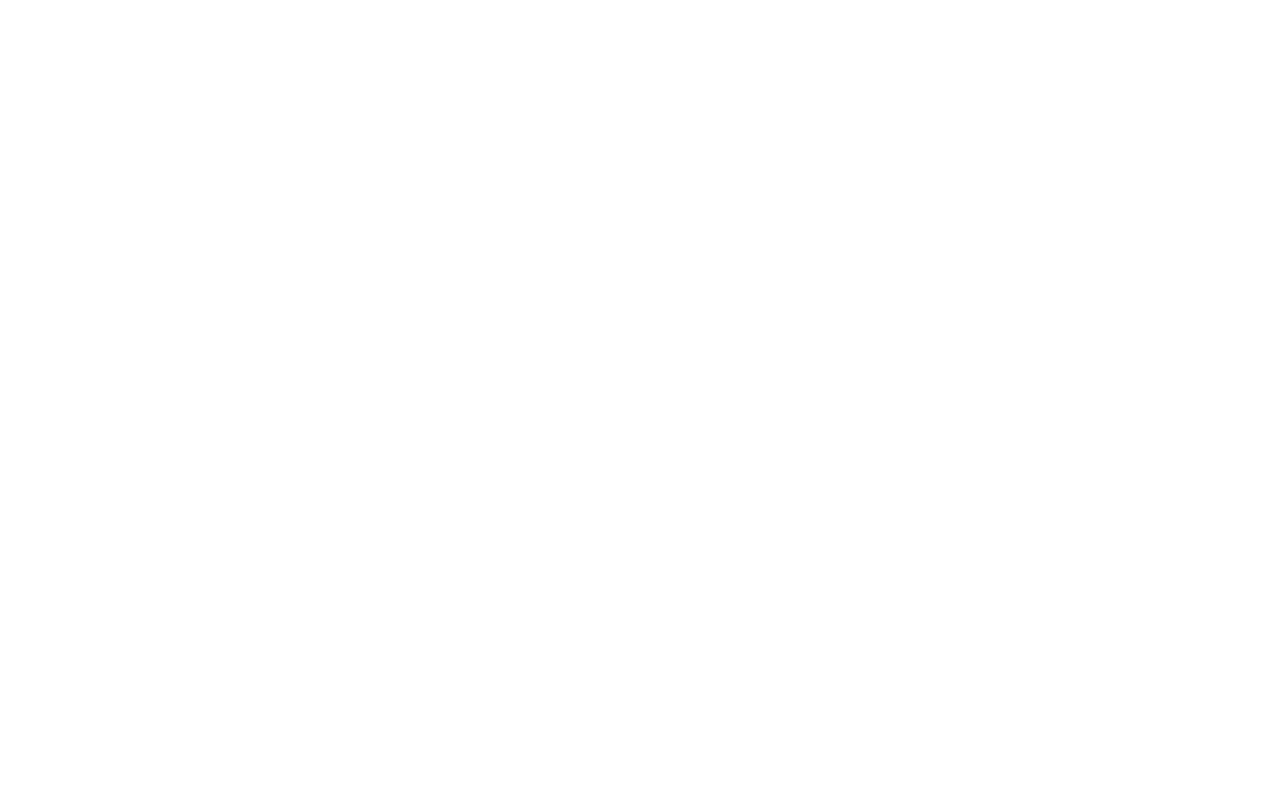
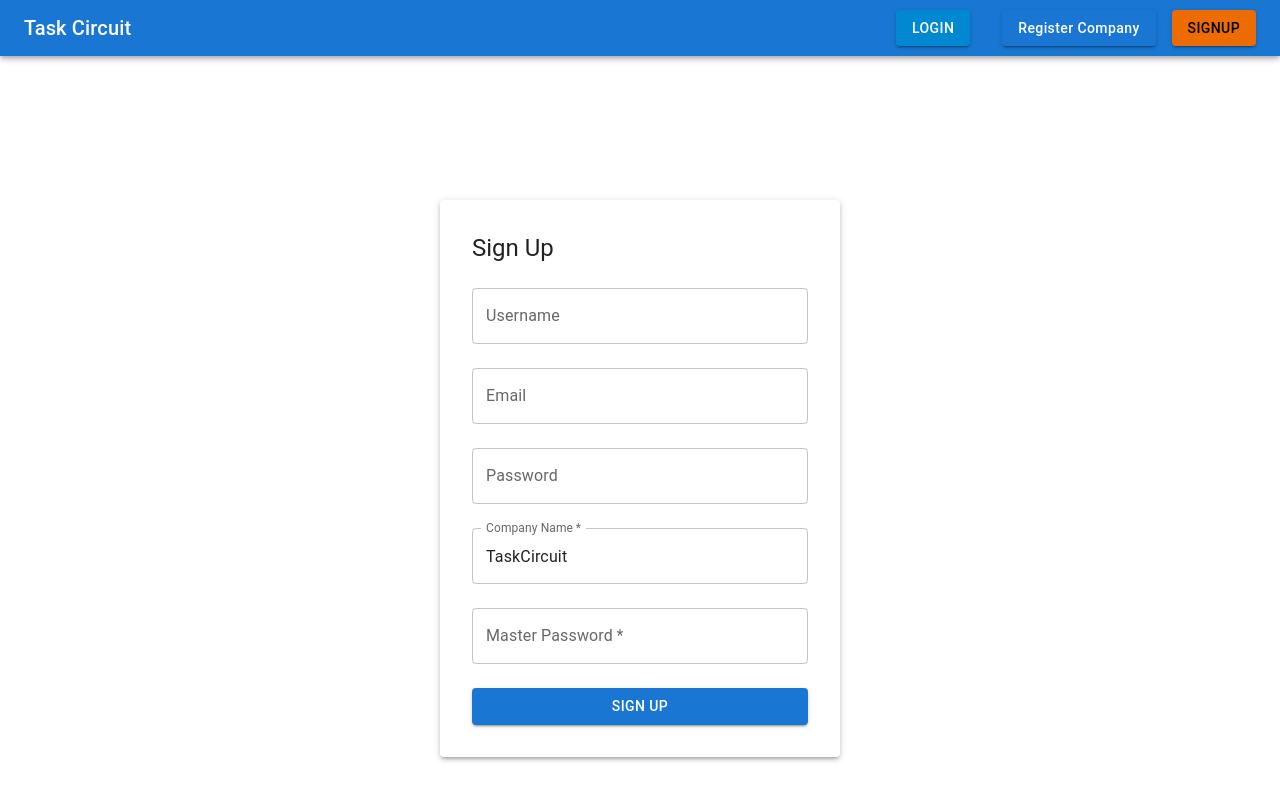
Before and after one commit to YashvanthD/task-circuit-ui-impl, a React (Create React App) app: page /taskcircuit/signup in a window 1280 px wide. Before the commit this address had no page. Built offline with nearby package versions, Linux system fonts and the light colour scheme.

Commit message:
Add files via upload

```diff
--- a/src/App.js
+++ b/src/App.js
@@ -16,6 +16,8 @@
 import InvoicePage from './pages/user/InvoicePage';
 import SettingsPage from './pages/user/SettingsPage';
 import { getRefreshToken, loadUserFromLocalStorage, removeFromLocalStorage, removeUserFromLocalStorage } from './utils/storage';
+import SignupForm from './forms/SignupForm';
+import RegisterCompanyForm from './forms/RegisterCompanyForm';
 
 function AppRoutes() {
   const navigate = useNavigate();
@@ -41,6 +43,8 @@
       <Route path="/taskcircuit/" element={<BaseLayout loggedIn={loggedIn} user={user} onLogout={handleLogout} showSidebar={false}><LandingPage /></BaseLayout>} />
       <Route path="/taskcircuit/home" element={<BaseLayout loggedIn={loggedIn} user={user} onLogout={handleLogout} showSidebar={false}><HomePage /></BaseLayout>} />
       <Route path="/taskcircuit/login" element={<BaseLayout loggedIn={loggedIn} user={user} onLogout={handleLogout} showSidebar={false}><LoginPage /></BaseLayout>} />
+      <Route path="/taskcircuit/signup" element={<BaseLayout loggedIn={loggedIn} user={user} onLogout={handleLogout} showSidebar={false}><SignupForm /></BaseLayout>} />
+      <Route path="/taskcircuit/register-company" element={<BaseLayout loggedIn={loggedIn} user={user} onLogout={handleLogout} showSidebar={false}><RegisterCompanyForm /></BaseLayout>} />
       <Route path="/taskcircuit/user/*" element={<UserLayout />}>
         <Route index element={<DashboardPage />} />
         <Route path="dashboard" element={<DashboardPage />} />
--- /dev/null
+++ b/src/forms/RegisterCompanyForm.js
@@ -0,0 +1,78 @@
+import React, { useState } from 'react';
+import { TextField, Button, Paper, Typography, Box } from '@mui/material';
+import { apiFetch } from '../utils/api';
+
+/**
+ * RegisterCompanyForm - Company registration form for TaskCircuit
+ * Fields: master_password, company_name, username, password, email, pincode, description
+ * Handles API call and error/success display.
+ */
+export default function RegisterCompanyForm() {
+  const [form, setForm] = useState({
+    master_password: '',
+    company_name: 'TaskCircuit',
+    username: '',
+    password: '',
+    email: '',
+    pincode: '',
+    description: 'Default company for TaskCircuit'
+  });
+  const [error, setError] = useState('');
+  const [success, setSuccess] = useState('');
+
+  const handleChange = (e) => {
+    setForm(f => ({ ...f, [e.target.name]: e.target.value }));
+  };
+
+  const handleSubmit = async (e) => {
+    e.preventDefault();
+    setError('');
+    setSuccess('');
+    if (!form.company_name) {
+      setError('Company name is required');
+      return;
+    }
+    if (!form.master_password) {
+      setError('Master password is required');
+      return;
+    }
+    if (!form.username || !form.password || !form.email) {
+      setError('Username, password, and email are required');
+      return;
+    }
+    try {
+      const submitBody = { ...form };
+      const res = await apiFetch('/company/register', {
+        method: 'POST',
+        body: JSON.stringify(submitBody),
+        headers: { 'Content-Type': 'application/json' }
+      });
+      const data = await res.json();
+      if (res.ok && data.success) {
+        setSuccess('Company registration successful!');
+      } else {
+        setError(data.error || (data.errors && Object.values(data.errors).join(', ')) || 'Registration failed');
+      }
+    } catch (err) {
+      setError('Network/server error');
+    }
+  };
+
+  return (
+    <Paper elevation={3} sx={{padding:4, maxWidth:400, margin:'120px auto'}}>
+      <Typography variant="h5" gutterBottom>Register Company</Typography>
+      <Box component="form" noValidate autoComplete="off" onSubmit={handleSubmit}>
+        <TextField label="Master Password" name="master_password" type="password" variant="outlined" fullWidth margin="normal" value={form.master_password} onChange={handleChange} required />
+        <TextField label="Company Name" name="company_name" variant="outlined" fullWidth margin="normal" value={form.company_name} onChange={handleChange} required />
+        <TextField label="Admin Username" name="username" variant="outlined" fullWidth margin="normal" value={form.username} onChange={handleChange} required />
+        <TextField label="Admin Password" name="password" type="password" variant="outlined" fullWidth margin="normal" value={form.password} onChange={handleChange} required />
+        <TextField label="Admin Email" name="email" type="email" variant="outlined" fullWidth margin="normal" value={form.email} onChange={handleChange} required />
+        <TextField label="Pincode" name="pincode" variant="outlined" fullWidth margin="normal" value={form.pincode} onChange={handleChange} />
+        <TextField label="Description" name="description" variant="outlined" fullWidth margin="normal" value={form.description} onChange={handleChange} />
+        {error && <Typography color="error" mt={2}>{error}</Typography>}
+        {success && <Typography color="success.main" mt={2}>{success}</Typography>}
+        <Button variant="contained" color="primary" fullWidth sx={{mt:2}} type="submit">Register Company</Button>
+      </Box>
+    </Paper>
+  );
+}
--- /dev/null
+++ b/src/forms/SignupForm.js
@@ -0,0 +1,70 @@
+import React, { useState } from 'react';
+import { TextField, Button, Paper, Typography, Box } from '@mui/material';
+import { apiFetch } from '../utils/api';
+
+/**
+ * SignupForm - User registration form for TaskCircuit
+ * Includes username, email, password, company name, and master password fields.
+ * Handles API call and error/success display.
+ */
+export default function SignupForm() {
+  const [form, setForm] = useState({
+    username: '',
+    email: '',
+    password: '',
+    company_name: 'TaskCircuit',
+    master_password: ''
+  });
+  const [error, setError] = useState('');
+  const [success, setSuccess] = useState('');
+
+  const handleChange = (e) => {
+    setForm(f => ({ ...f, [e.target.name]: e.target.value }));
+  };
+
+  const handleSubmit = async (e) => {
+    e.preventDefault();
+    setError('');
+    setSuccess('');
+    if (!form.company_name) {
+      setError('Company name is required');
+      return;
+    }
+    if (!form.master_password) {
+      setError('Master password is required');
+      return;
+    }
+    try {
+      const submitBody = { ...form };
+      const res = await apiFetch('/auth/signup', {
+        method: 'POST',
+        body: JSON.stringify(submitBody),
+        headers: { 'Content-Type': 'application/json' }
+      });
+      const data = await res.json();
+      if (res.ok && data.success) {
+        setSuccess('Registration successful!');
+      } else {
+        setError(data.error || (data.errors && Object.values(data.errors).join(', ')) || 'Registration failed');
+      }
+    } catch (err) {
+      setError('Network/server error');
+    }
+  };
+
+  return (
+    <Paper elevation={3} sx={{padding:4, maxWidth:400, margin:'120px auto'}}>
+      <Typography variant="h5" gutterBottom>Sign Up</Typography>
+      <Box component="form" noValidate autoComplete="off" onSubmit={handleSubmit}>
+        <TextField label="Username" name="username" variant="outlined" fullWidth margin="normal" value={form.username} onChange={handleChange} />
+        <TextField label="Email" name="email" type="email" variant="outlined" fullWidth margin="normal" value={form.email} onChange={handleChange} />
+        <TextField label="Password" name="password" type="password" variant="outlined" fullWidth margin="normal" value={form.password} onChange={handleChange} />
+        <TextField label="Company Name" name="company_name" variant="outlined" fullWidth margin="normal" value={form.company_name} onChange={handleChange} required />
+        <TextField label="Master Password" name="master_password" type="password" variant="outlined" fullWidth margin="normal" value={form.master_password} onChange={handleChange} required />
+        {error && <Typography color="error" mt={2}>{error}</Typography>}
+        {success && <Typography color="success.main" mt={2}>{success}</Typography>}
+        <Button variant="contained" color="primary" fullWidth sx={{mt:2}} type="submit">Sign Up</Button>
+      </Box>
+    </Paper>
+  );
+}
--- a/src/layouts/BaseLayout.js
+++ b/src/layouts/BaseLayout.js
@@ -90,11 +90,11 @@
                   Login
                 </Button>
                 <Button
+                  color="primary"
+                  variant="contained"
+                  sx={{ ml: 2, boxShadow: 2, textTransform: 'none', fontWeight: 500, minWidth: 120 }}
+                  to="/taskcircuit/register-company"
                   component={Link}
-                  to="/taskcircuit/register-company"
-                  variant="contained"
-                  color="success"
-                  sx={{ color: 'common.white', bgcolor: 'success.main', boxShadow: 2, '&:hover': { bgcolor: 'success.dark' } }}
                 >
                   Register Company
                 </Button>
```
